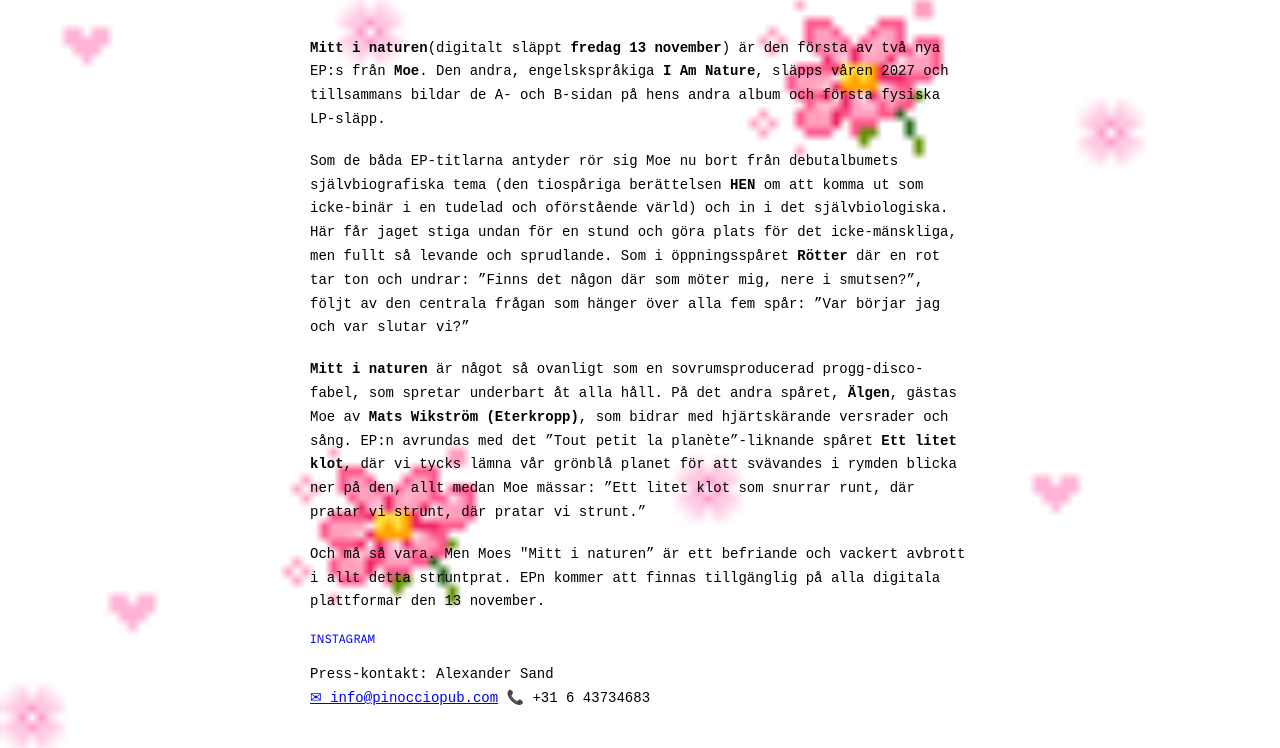
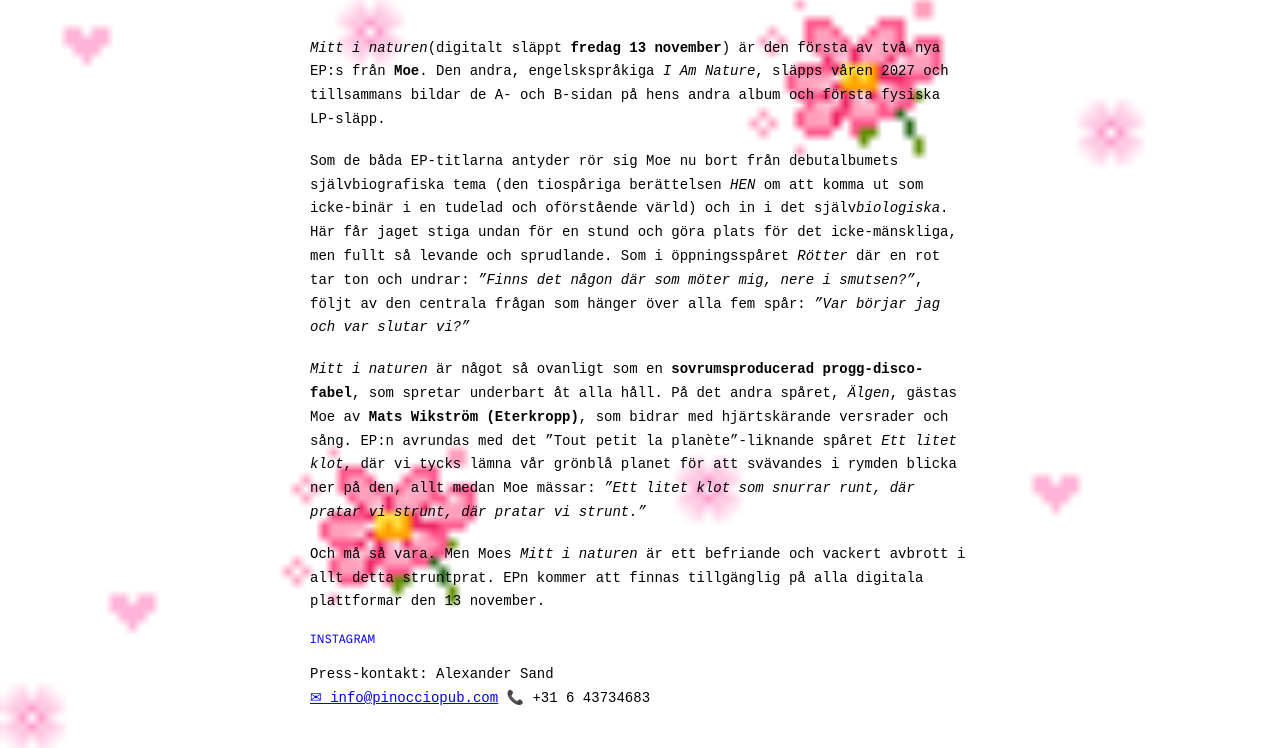
Before and after one commit to pinocciopub/site, a plain HTML site: page 007-moe-mitt-i-naturen.html in a window 1280 px wide. Shown: the part 457-1205 px from the top of the page. Drawn offline with Linux system fonts and the light colour scheme; grey boxes are pictures that could not be loaded.

Commit message:
Update 007-moe-mitt-i-naturen.html

```diff
--- a/007-moe-mitt-i-naturen.html
+++ b/007-moe-mitt-i-naturen.html
@@ -328,13 +328,13 @@
 
         <img src="mitt-i-naturen-logo.png" alt="Mitt i naturen Logo" class="centered-logo">
 
-        <p><strong>Mitt i naturen</strong>(digitalt släppt <strong>fredag 13 november</strong>) är den första av två nya EP:s från <strong>Moe</strong>. Den andra, engelskspråkiga <strong>I Am Nature</strong>, släpps våren 2027 och tillsammans bildar de A- och B-sidan på hens andra album och första fysiska LP-släpp.</p>
+        <p><em>Mitt i naturen</em>(digitalt släppt <strong>fredag 13 november</strong>) är den första av två nya EP:s från <strong>Moe</strong>. Den andra, engelskspråkiga <em>I Am Nature</em>, släpps våren 2027 och tillsammans bildar de A- och B-sidan på hens andra album och första fysiska LP-släpp.</p>
         <br>
-        <p>Som de båda EP-titlarna antyder rör sig Moe nu bort från debutalbumets självbiografiska tema (den tiospåriga berättelsen <strong>HEN</strong> om att komma ut som icke-binär i en tudelad och oförstående värld) och in i det självbiologiska. Här får jaget stiga undan för en stund och göra plats för det icke-mänskliga, men fullt så levande och sprudlande. Som i öppningsspåret <strong>Rötter</strong> där en rot tar ton och undrar: ”Finns det någon där som möter mig, nere i smutsen?”, följt av den centrala frågan som hänger över alla fem spår: ”Var börjar jag och var slutar vi?”</p>
+        <p>Som de båda EP-titlarna antyder rör sig Moe nu bort från debutalbumets självbiografiska tema (den tiospåriga berättelsen <em>HEN</em> om att komma ut som icke-binär i en tudelad och oförstående värld) och in i det själv<em>biologiska</em>. Här får jaget stiga undan för en stund och göra plats för det icke-mänskliga, men fullt så levande och sprudlande. Som i öppningsspåret <em>Rötter</em> där en rot tar ton och undrar: <em>”Finns det någon där som möter mig, nere i smutsen?”</em>, följt av den centrala frågan som hänger över alla fem spår: <em>”Var börjar jag och var slutar vi?”</em></p>
         <br>
-        <p><strong>Mitt i naturen</strong> är något så ovanligt som en sovrumsproducerad progg-disco-fabel, som spretar underbart åt alla håll. På det andra spåret, <strong>Älgen</strong>, gästas Moe av <strong>Mats Wikström (Eterkropp)</strong>, som bidrar med hjärtskärande versrader och sång. EP:n avrundas med det ”Tout petit la planète”-liknande spåret <strong>Ett litet klot</strong>, där vi tycks lämna vår grönblå planet för att svävandes i rymden blicka ner på den, allt medan Moe mässar: ”Ett litet klot som snurrar runt, där pratar vi strunt, där pratar vi strunt.”</p>
+        <p><em>Mitt i naturen</em> är något så ovanligt som en <strong>sovrumsproducerad progg-disco-fabel</strong>, som spretar underbart åt alla håll. På det andra spåret, <em>Älgen</em>, gästas Moe av <strong>Mats Wikström (Eterkropp)</strong>, som bidrar med hjärtskärande versrader och sång. EP:n avrundas med det ”Tout petit la planète”-liknande spåret <em>Ett litet klot</em>, där vi tycks lämna vår grönblå planet för att svävandes i rymden blicka ner på den, allt medan Moe mässar: <em>”Ett litet klot som snurrar runt, där pratar vi strunt, där pratar vi strunt.”</em></p>
         <br>
-        <p>Och må så vara. Men Moes "Mitt i naturen” är ett befriande och vackert avbrott i allt detta struntprat. EPn kommer att finnas tillgänglig på alla digitala plattformar den 13 november.</p>
+        <p>Och må så vara. Men Moes <em>Mitt i naturen</em> är ett befriande och vackert avbrott i allt detta struntprat. EPn kommer att finnas tillgänglig på alla digitala plattformar den 13 november.</p>
         <br>
         <a href="https://www.instagram.com/it.is.me.moe/" target="_blank" class="insta-link">INSTAGRAM</a> <br>
         <p>Press-kontakt: Alexander Sand <br>
```
